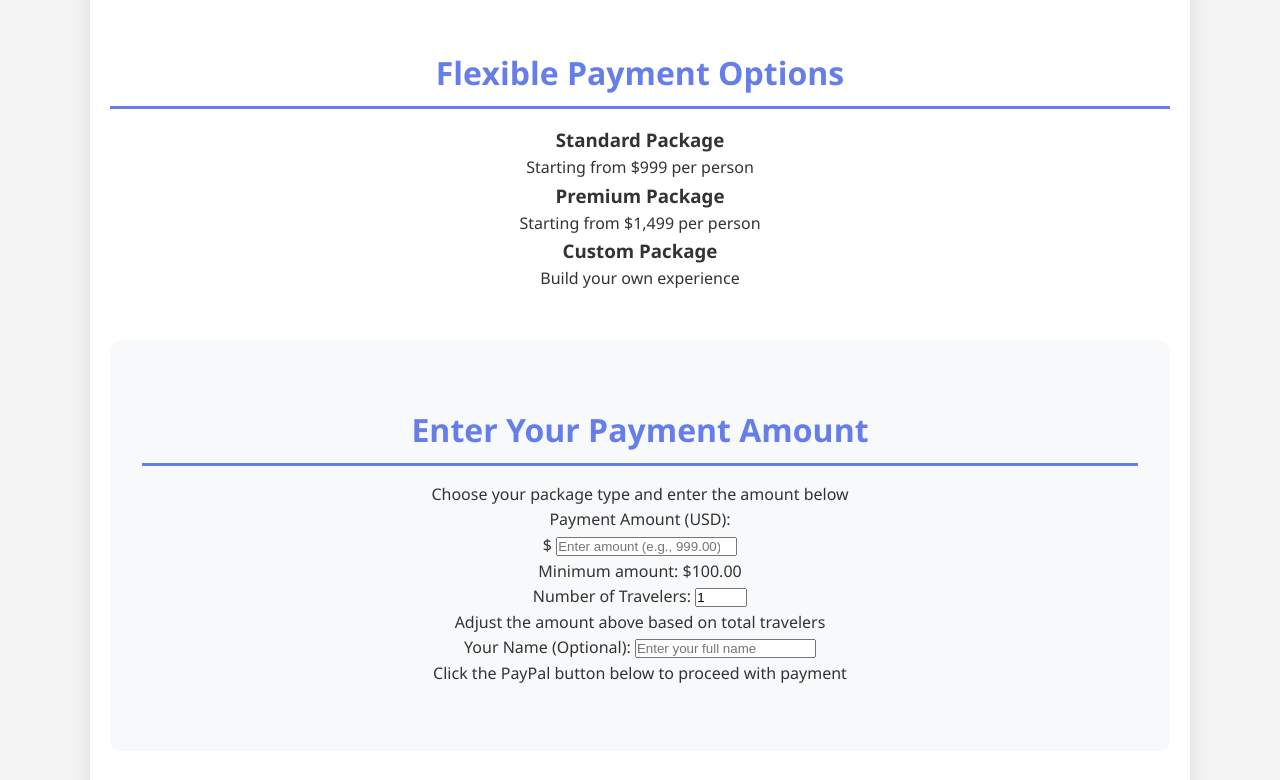
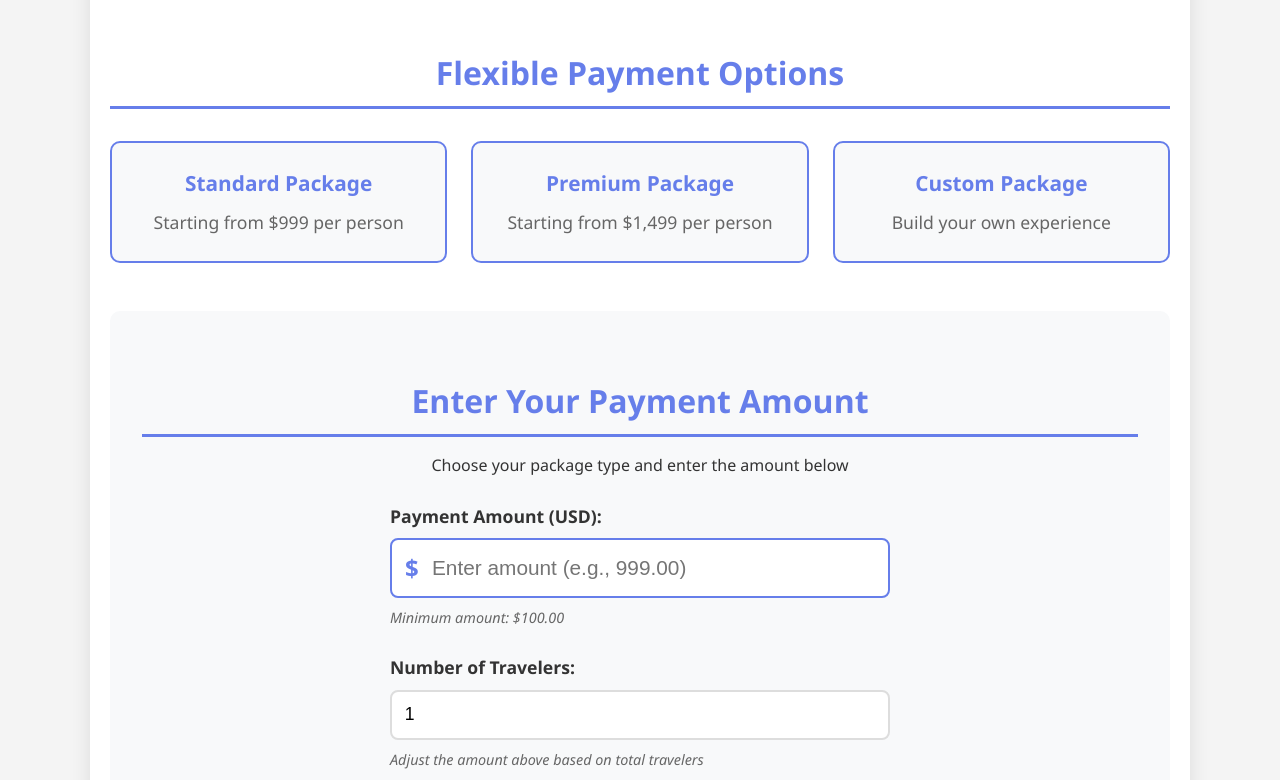
Before and after one commit to sanyatraveluae/Sany-Travel, a plain HTML site: page index.html in a window 1280 px wide. Shown: the part 1160-1940 px from the top of the page. Drawn offline with Linux system fonts and the light colour scheme; a script that the page names is missing.

Commit message:
Update style.css

```diff
--- a/style.css
+++ b/style.css
@@ -150,3 +150,127 @@ footer {
         height: 250px;
     }
 }
+/* ... Keep all previous CSS ... */
+
+/* Amount Input Section Styles */
+.amount-input-section,
+.travelers-input-section,
+.customer-info-section {
+    margin: 1.5rem auto;
+    max-width: 500px;
+    text-align: left;
+}
+
+.amount-input-section label,
+.travelers-input-section label,
+.customer-info-section label {
+    display: block;
+    font-weight: bold;
+    color: #333;
+    margin-bottom: 0.5rem;
+    font-size: 1.1rem;
+}
+
+.input-wrapper {
+    position: relative;
+    display: flex;
+    align-items: center;
+}
+
+.currency-symbol {
+    position: absolute;
+    left: 15px;
+    font-size: 1.5rem;
+    color: #667eea;
+    font-weight: bold;
+}
+
+#payment-amount {
+    width: 100%;
+    padding: 1rem 1rem 1rem 40px;
+    font-size: 1.3rem;
+    border: 2px solid #667eea;
+    border-radius: 8px;
+    outline: none;
+    transition: border-color 0.3s;
+}
+
+#payment-amount:focus {
+    border-color: #764ba2;
+    box-shadow: 0 0 10px rgba(102, 126, 234, 0.3);
+}
+
+#num-travelers,
+#customer-name {
+    width: 100%;
+    padding: 0.8rem;
+    font-size: 1.1rem;
+    border: 2px solid #ddd;
+    border-radius: 8px;
+    outline: none;
+    transition: border-color 0.3s;
+}
+
+#num-travelers:focus,
+#customer-name:focus {
+    border-color: #667eea;
+}
+
+.input-note {
+    font-size: 0.9rem;
+    color: #666;
+    margin-top: 0.5rem;
+    font-style: italic;
+}
+
+.payment-instruction {
+    margin: 2rem 0 1rem;
+    font-size: 1.1rem;
+    color: #333;
+    font-weight: 500;
+}
+
+.error-message {
+    color: #dc3545;
+    font-weight: bold;
+    margin-top: 1rem;
+    display: none;
+}
+
+.price-options {
+    display: grid;
+    grid-template-columns: repeat(auto-fit, minmax(250px, 1fr));
+    gap: 1.5rem;
+    margin: 2rem 0;
+}
+
+.package-option {
+    background: #f8f9fa;
+    padding: 1.5rem;
+    border-radius: 10px;
+    border: 2px solid #667eea;
+    text-align: center;
+}
+
+.package-option h3 {
+    color: #667eea;
+    margin-bottom: 0.5rem;
+    font-size: 1.3rem;
+}
+
+.package-option p {
+    color: #666;
+    font-size: 1.1rem;
+}
+
+/* Responsive adjustments */
+@media (max-width: 768px) {
+    .price-options {
+        grid-template-columns: 1fr;
+    }
+
+    #payment-amount {
+        font-size: 1.1rem;
+        padding: 0.8rem 0.8rem 0.8rem 35px;
+    }
+}
```
